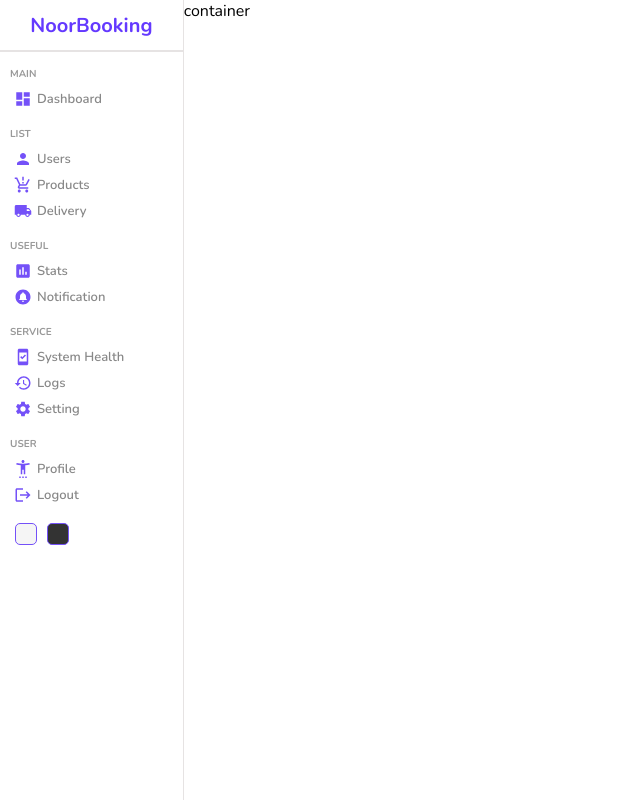
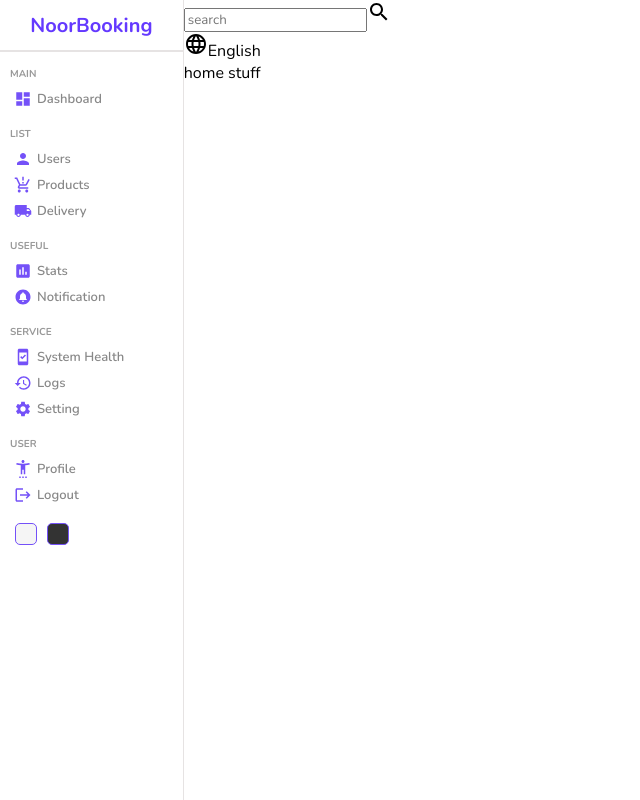
Before and after one commit to Radhi-Hudijan/noorBookingDp, a React (Create React App) app in the folder adminpanel/: page / in a window 1280 px wide. Shown: the whole page, without its empty margins (0-640 px from the left). Built offline with nearby package versions, Linux system fonts and the light colour scheme.

Commit message:
nav bar start

```diff
--- a/adminpanel/src/component/navbar/Navbar.jsx
+++ b/adminpanel/src/component/navbar/Navbar.jsx
@@ -1,8 +1,25 @@
 import React from "react";
 import "./navbar.scss";
+import SearchOutlinedIcon from "@mui/icons-material/SearchOutlined";
+import LanguageOutlinedIcon from "@mui/icons-material/LanguageOutlined";
 
 const Navbar = () => {
-  return <div>Navbar</div>;
+  return (
+    <div>
+      <div className="wrapper">
+        <div className="search">
+          <input type="text" placeholder="search" />
+          <SearchOutlinedIcon />
+        </div>
+        <div className="items">
+          <div className="item">
+            <LanguageOutlinedIcon />
+            English
+          </div>
+        </div>
+      </div>
+    </div>
+  );
 };
 
 export default Navbar;
--- a/adminpanel/src/pages/home/Home.jsx
+++ b/adminpanel/src/pages/home/Home.jsx
@@ -1,3 +1,4 @@
+import Navbar from "../../component/navbar/Navbar";
 import Sidebar from "../../component/sidebar/Sidebar";
 import "./home.scss";
 
@@ -5,7 +6,10 @@ const Home = () => {
   return (
     <div className="home">
       <Sidebar />
-      <div className="homeContainer">container</div>
+      <div className="homeContainer">
+        <Navbar />
+        home stuff
+      </div>
     </div>
   );
 };
```
